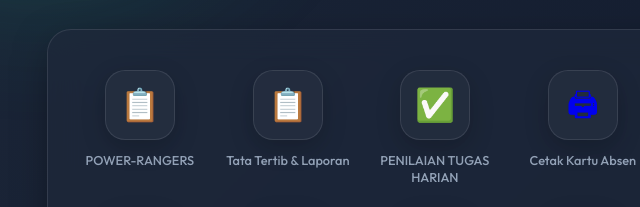
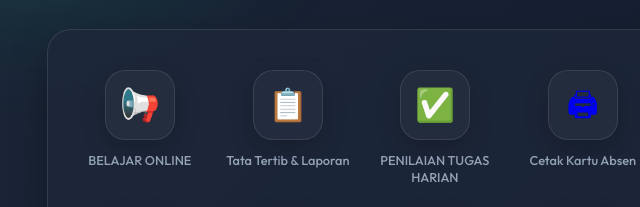
Before and after one commit to NardoTuns/SMPKRISTENBASAAN2026, a plain HTML site: page index.html in a window 1280 px wide. Shown: the part 392-599 px from the top of the page, 57-697 px from the left. Drawn offline with Linux system fonts and the light colour scheme.

Commit message:
Update index.html

```diff
--- a/index.html
+++ b/index.html
@@ -302,7 +302,7 @@ footer {
 <script>
 // --- 1. MENU DATA INJECTION ---
 const menuItems = [
-    { icon: "📋", label: "POWER-RANGERS", url: "SOAL/index.html" },
+    { icon: "📢", label: "BELAJAR ONLINE", url: "daftar_materi.html" },
     { icon: "📋", label: "Tata Tertib & Laporan", url: "tata_tertib.html" },
     { icon: "✅", label: "PENILAIAN TUGAS HARIAN", url: "PENILAIAN.html" },
     { icon: "🖨", label: "Cetak Kartu Absen", url: "CetakKartu.html" },
```
